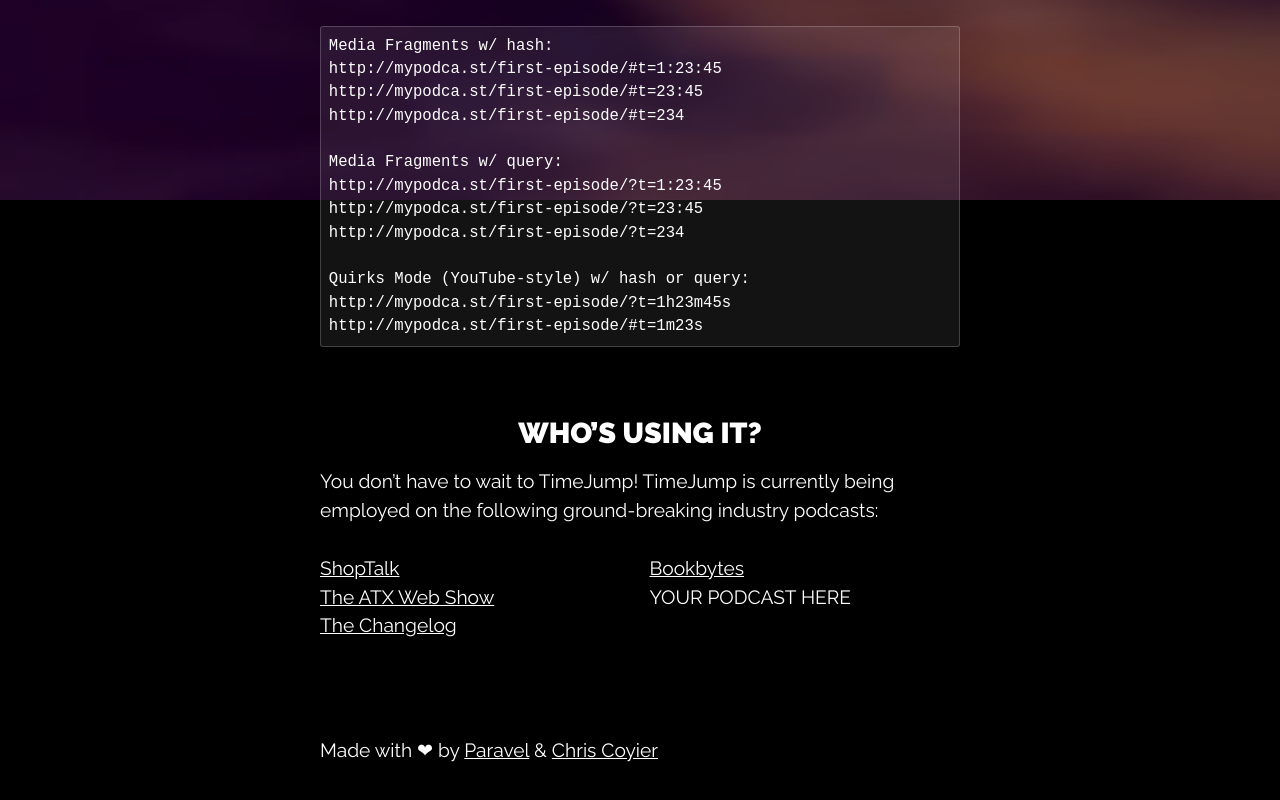
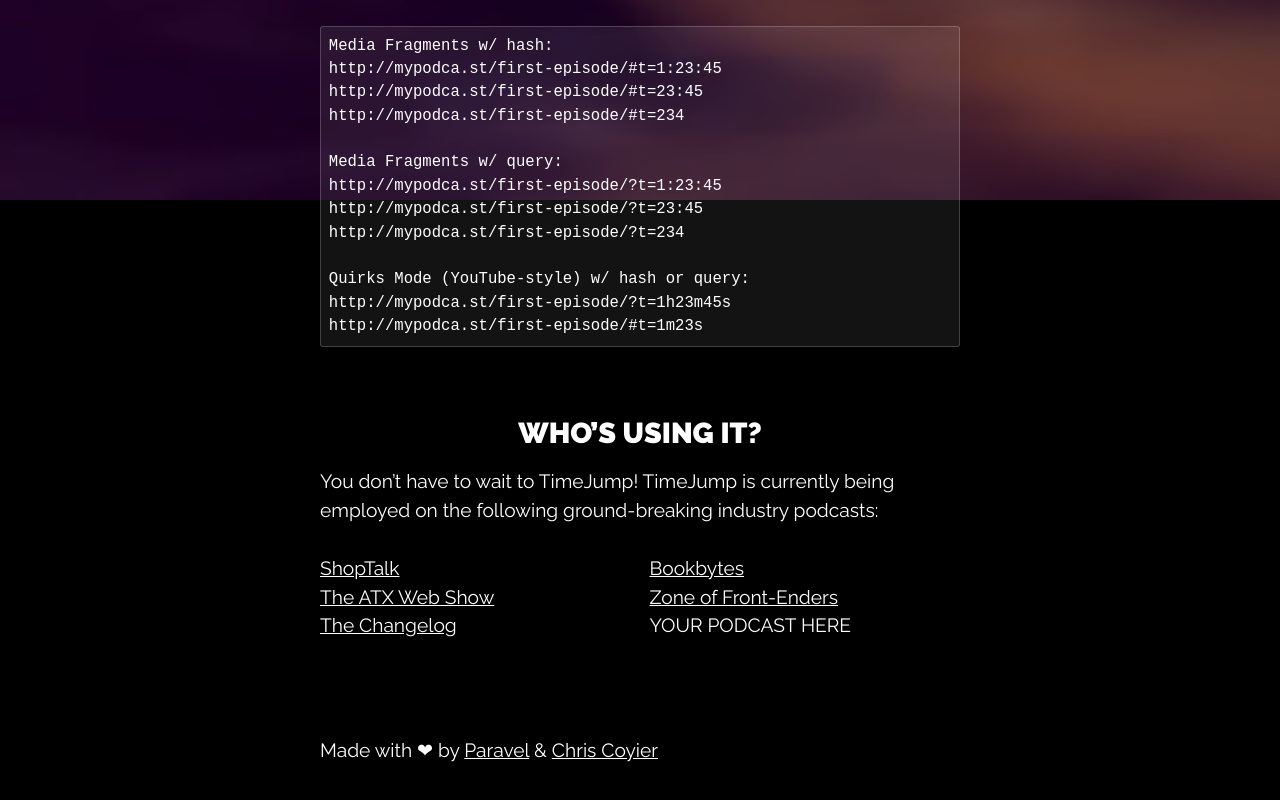
Before and after one commit to davatron5000/TimeJump, a plain HTML site: page index.html in a window 1280 px wide. Shown: the part 600-1400 px from the top of the page. Drawn offline with nearby package versions, Linux system fonts and the light colour scheme; animation ran at ten frames a second.

Commit message:
Adding ZOFE to the blogroll

```diff
--- a/index.html
+++ b/index.html
@@ -178,6 +178,7 @@ http://mypodca.st/first-episode/#t=1m23s</code></pre>
                 <li><a href="http://atxwebshow.com">The ATX Web Show</a></li>
                 <li><a href="http://thechangelog.com/">The Changelog</a></li>
                 <li><a href="http://bookbytes.tv/">Bookbytes</a></li>
+                <li><a href="http://zofe.com.br/">Zone of Front-Enders</a></li>
                 <li>YOUR PODCAST HERE</li>
             </ul>
         </section>
```
